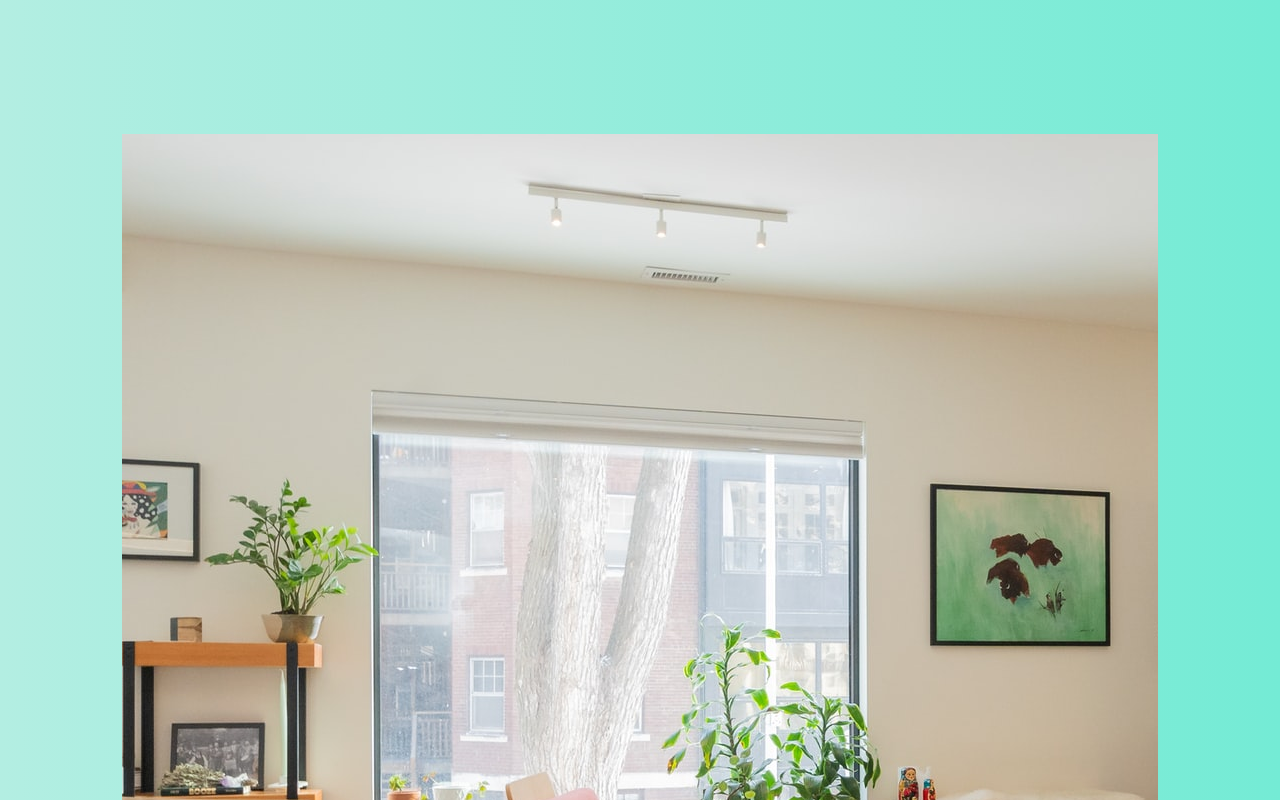
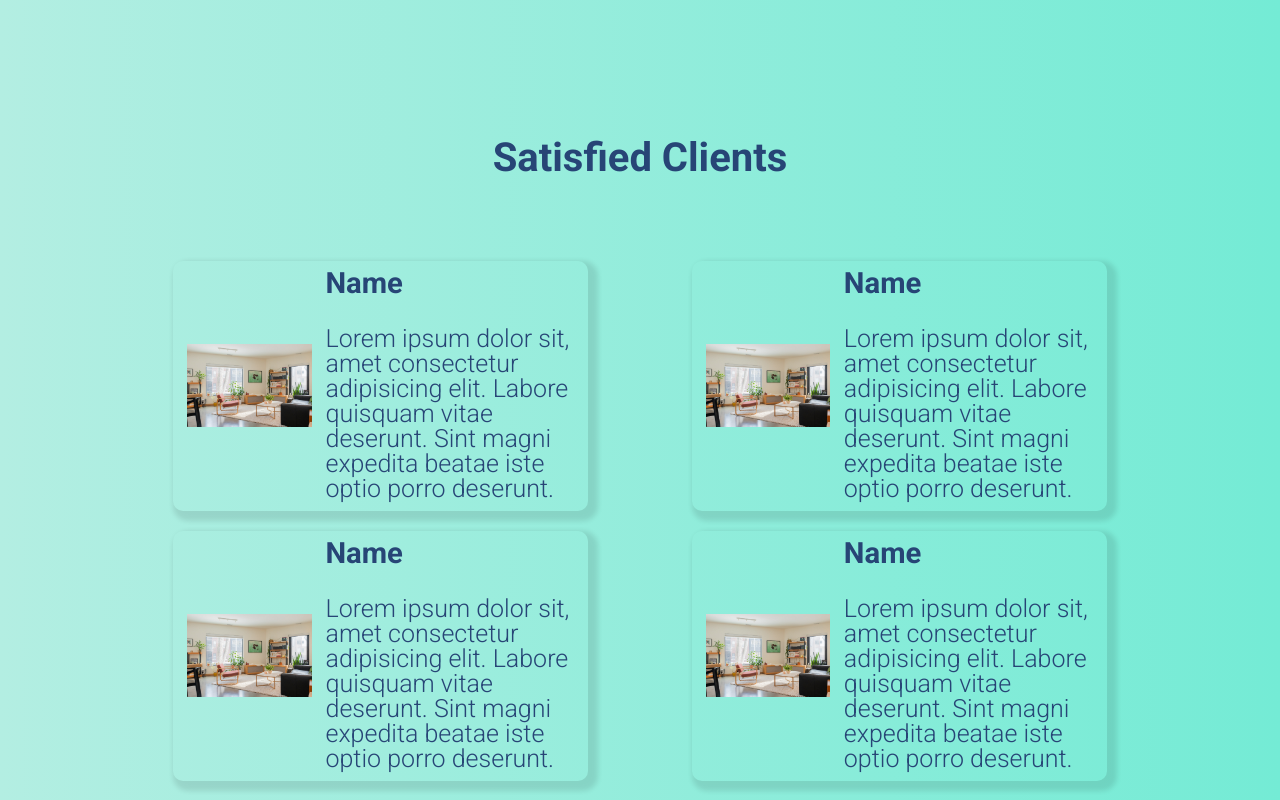
Before and after one commit to mrsimple5150/cleaners1, a plain HTML site: page index.html in a window 1280 px wide. Shown: the part 3420-4220 px from the top of the page. Drawn offline with nearby package versions, Linux system fonts and the light colour scheme.

Commit message:
testy added

```diff
--- a/index.css
+++ b/index.css
@@ -282,3 +282,44 @@ li{
     border-radius: 10px;
     cursor: pointer;
 }
+.testy_flex{
+    width: 100%;
+    display: flex;
+    flex-direction: row;
+    flex-wrap: wrap;
+    align-content: center;
+    justify-content: space-evenly;
+}
+.testy_card{
+    width: 40%;
+    height: 250px;
+    display: flex;
+    flex-direction: row;
+    align-items: center;
+    justify-content: space-evenly;
+    margin: 0 auto;
+    box-shadow: 5px 5px 5px 5px rgba(0, 0, 0, .10);
+    margin-bottom: 20px;
+    border-radius: 10px;
+
+}
+.testy_img{
+    width: 30%;
+    height: auto;
+    object-fit: cover;
+
+    display: inline-block;
+
+}
+.testy_text{
+    width: 60%;
+    height: auto;
+    line-height: 25px;
+    font-weight: 300;
+    font-size: 25px;
+    color: #274576;
+}
+.testy_name{
+    margin-bottom: 30px;
+    color: #274576;
+}
--- a/index.html
+++ b/index.html
@@ -107,8 +107,9 @@
             </section>
 
             <section class="container">
+                <h2 class="title_gallery">Our Work</h2>
                 <article class="services_gallery">
-                    <h2 class="title_gallery">Our Work</h2>
+                    <!-- <h2 class="title_gallery">Our Work</h2> -->
                     <div class="home_off">
                         <img src="img/home1.jpg" class="home_off_gallery">
                         <img src="img/home2.jpg" class="home_off_gallery">
@@ -124,42 +125,43 @@
         </section>
 
         <section class="container">
+            <h2 class="title_services">Satisfied Clients</h2>
             <article class="testy_flex">
                 <div class="testy_card">
-                    <img src="img/home1.jpg" alt="">
+                    <img src="img/home1.jpg" class="testy_img" alt="">
                     <div class="testy_text">
                         <h3 class="testy_name">Name</h3>
-                        <p class="testy_text">
+                        <p class="testy_opi">
                             Lorem ipsum dolor sit, amet consectetur adipisicing elit. Labore quisquam vitae deserunt. Sint magni expedita beatae iste optio porro deserunt.
                         </p>
                     </div>
                 </div>
 
                 <div class="testy_card">
-                    <img src="img/home1.jpg" alt="">
+                    <img src="img/home1.jpg" class="testy_img" alt="">
                     <div class="testy_text">
                         <h3 class="testy_name">Name</h3>
-                        <p class="testy_text">
+                        <p class="testy_opi">
                             Lorem ipsum dolor sit, amet consectetur adipisicing elit. Labore quisquam vitae deserunt. Sint magni expedita beatae iste optio porro deserunt.
                         </p>
                     </div>
                 </div>
 
                 <div class="testy_card">
-                    <img src="img/home1.jpg" alt="">
+                    <img src="img/home1.jpg" class="testy_img" alt="">
                     <div class="testy_text">
                         <h3 class="testy_name">Name</h3>
-                        <p class="testy_text">
+                        <p class="testy_opi">
                             Lorem ipsum dolor sit, amet consectetur adipisicing elit. Labore quisquam vitae deserunt. Sint magni expedita beatae iste optio porro deserunt.
                         </p>
                     </div>
                 </div>
 
                 <div class="testy_card">
-                    <img src="img/home1.jpg" alt="">
+                    <img src="img/home1.jpg" class="testy_img" alt="">
                     <div class="testy_text">
                         <h3 class="testy_name">Name</h3>
-                        <p class="testy_text">
+                        <p class="testy_opi">
                             Lorem ipsum dolor sit, amet consectetur adipisicing elit. Labore quisquam vitae deserunt. Sint magni expedita beatae iste optio porro deserunt.
                         </p>
                     </div>
```
